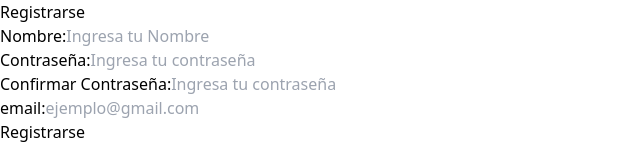
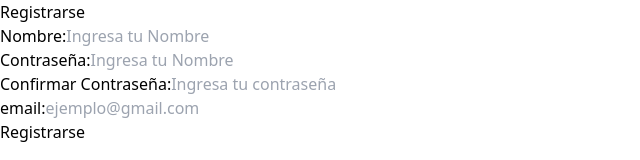
Before and after one commit to RicardojCh10/Proyecto-Medicamentos, a React (Vite) app: page /registro in a window 1280 px wide. Shown: the top 160 px of the page, without its empty margins (0-640 px from the left). Built offline with nearby package versions, Linux system fonts and the light colour scheme.

Commit message:
Cambios 2

```diff
--- a/src/pages/Registros.jsx
+++ b/src/pages/Registros.jsx
@@ -66,7 +66,7 @@ function Registros() {
   }, [datos.autenticado, datos.email, datos.user]);
 
   if (datos.autenticado) {
-    navigate("/table");
+    navigate("/tabla");
     return null;
   }
 
@@ -89,7 +89,7 @@ function Registros() {
         <label>Contraseña:</label>
         <input
           type="password"
-          placeholder="Ingresa tu contraseña"
+          placeholder="Ingresa tu Nombre"
           value={datos.contrasena}
           onChange={(e) => {
             setDatos({ ...datos, contrasena: e.target.value });
```
